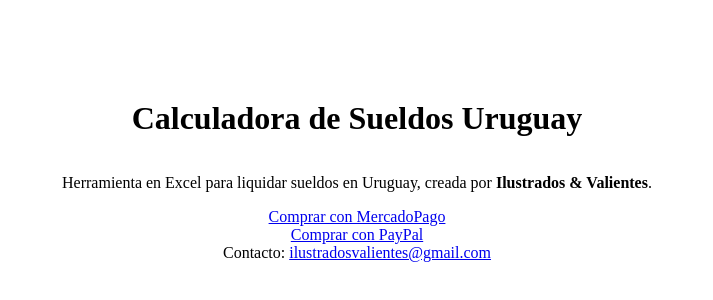
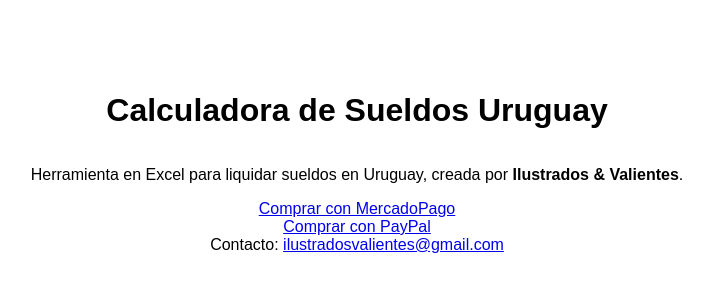
Before and after one commit to enzoroux22/Ilustrados-Valientes, a Next.js app: page / in a window 1280 px wide. Shown: the part 238-538 px from the top of the page, without its empty margins (283-996 px from the left). Built offline with nearby package versions, Linux system fonts and the light colour scheme.

Commit message:
Update globals.css

```diff
--- a/app/globals.css
+++ b/app/globals.css
@@ -1,3 +1,8 @@
 @tailwind base;
 @tailwind components;
 @tailwind utilities;
+/* app/styles/globals.css */
+body {
+  margin: 0;
+  font-family: Arial, sans-serif;
+}
```
